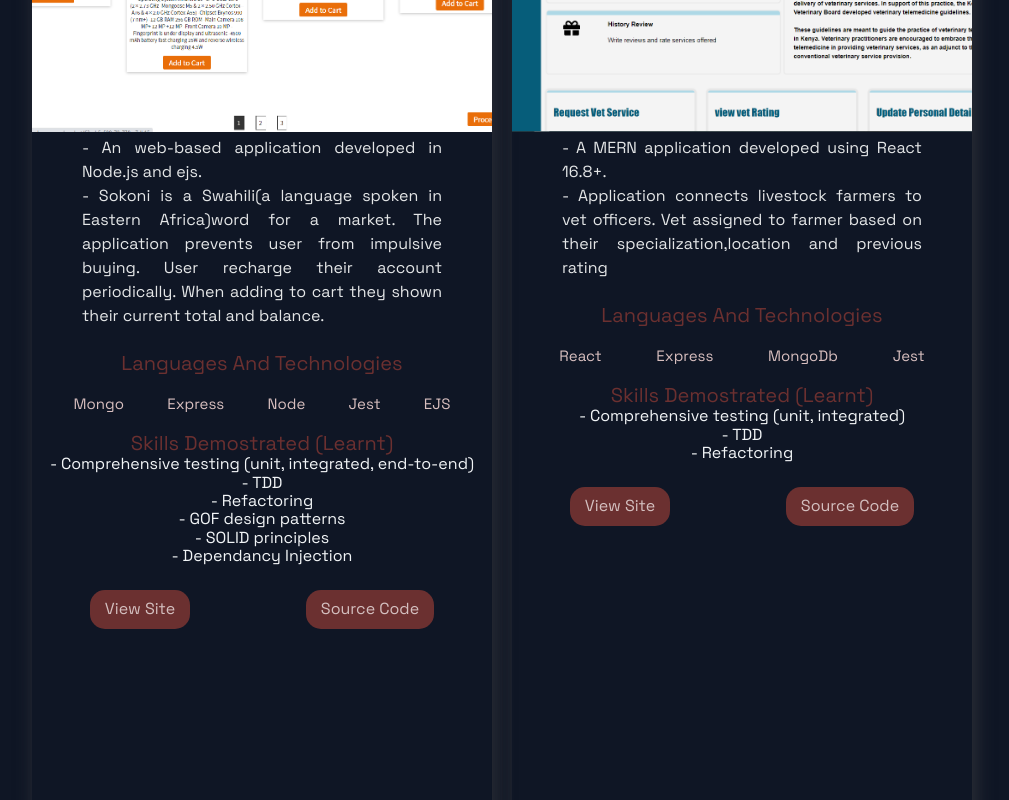
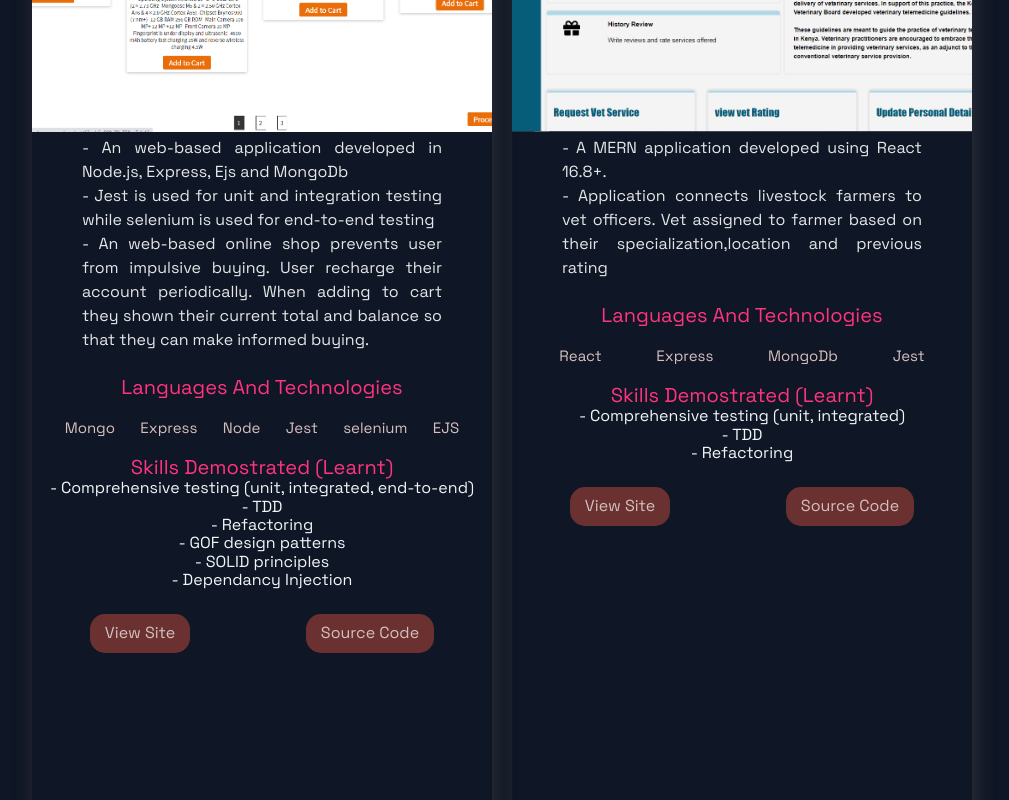
Before and after one commit to samuelmaina/portifolio, a Next.js app: page / in a window 1280 px wide. Shown: the part 1500-2300 px from the top of the page, without its empty margins (138-1147 px from the left). Built offline with nearby package versions, Linux system fonts and the light colour scheme.

Commit message:
Changed the color of the Language and the Skill letters

```diff
--- a/src/components/Hero/Hero.js
+++ b/src/components/Hero/Hero.js
@@ -18,7 +18,7 @@ const Hero = (props) => (
         <SectionText>
           -A fullstack software engineer who has developed software for over 3
           years in dynamically(JavaScript(vanilla), Node.js , React.js, Python)
-          and statically typed languages(C++,C,java and C#).
+          and statically typed languages(C++,TypeScript, C,java and C#).
         </SectionText>
         <SectionText>
           -Experienced in different SDLC process such as Architecture,
--- a/src/components/Projects/ProjectsStyles.js
+++ b/src/components/Projects/ProjectsStyles.js
@@ -31,10 +31,11 @@ export const BlogCard = styled.div`
     width: 100%;
   }
 `;
+
 export const TitleContent = styled.div`
   text-align: center;
   font-size: 2rem;
-  color: #6b3030;
+  color: #ff347f;
   z-index: 20;
   width: 100%;
 `;
--- a/src/components/Technologies/Technologies.js
+++ b/src/components/Technologies/Technologies.js
@@ -74,8 +74,8 @@ const Technologies = () => (
         </picture>
         <ListContainer>
           <ListParagraph>
-            Experience with <br />
-            Scrum
+            Experienced in: <br />
+            -Scrum
           </ListParagraph>
         </ListContainer>
       </ListItem>
@@ -87,12 +87,12 @@ const Technologies = () => (
         </picture>
         <ListContainer>
           <ListParagraph>
-            Experience with <br />
-            Machine Learning arigorithms.
+            Experienced in: <br />
+            -Machine Learning arigorithms.
             <br />
-            Data visualization. <br />
-            Spark <br />
-            Hadoop <br />
+            -Data visualization. <br />
+            -Spark <br />
+            -Hadoop <br />
           </ListParagraph>
         </ListContainer>
       </ListItem>
@@ -103,8 +103,8 @@ const Technologies = () => (
         </picture>
         <ListContainer>
           <ListParagraph>
-            Experience with <br />
-            Figma in UI/UX design
+            Experience with: <br />
+            -Figma in UI/UX design
           </ListParagraph>
         </ListContainer>
       </ListItem>
--- a/src/constants/constants.js
+++ b/src/constants/constants.js
@@ -2,14 +2,14 @@ export const projects = [
   {
     title: "Sokoni",
     description: [
-      `An web-based application developed in Node.js and ejs.
+      `An web-based application developed in Node.js, Express, Ejs and MongoDb
     `,
-      `Sokoni is a Swahili(a language spoken in Eastern Africa)word for a market.
-       The application prevents user from impulsive buying. User recharge their account periodically.
-       When adding to cart they shown their current total and balance.`,
+      "Jest is used for unit and integration testing while selenium is used for end-to-end testing",
+      `An web-based online shop prevents user from impulsive buying. User recharge their account periodically.
+       When adding to cart they shown their current total and balance so that they can make informed buying.`,
     ],
     images: ["/images/sokoni.png"],
-    tags: ["Mongo", "Express", "Node", "Jest", "EJS"],
+    tags: ["Mongo", "Express", "Node", "Jest", "selenium", "EJS"],
     skills: [
       "Comprehensive testing (unit, integrated, end-to-end)",
       "TDD",
@@ -53,6 +53,7 @@ export const projects = [
     description: [
       "A 3D rendering application made in C++",
       "Uses linear algebra and Mathematics to create objects and lights ",
+      "Some of the concepts covered include Matrix multiplication, Markov Chains, Determinants",
     ],
     images: ["/images/raytracer.png"],
     tags: ["C++", "CMake", "SDL2"],
@@ -65,7 +66,7 @@ export const projects = [
     title: "Guess Game",
     description: ["A simple guess game app build using React Native"],
     images: ["/images/guess_game.webp"],
-    tags: ["PHP", "SQL", "HTML", "CSS"],
+    tags: ["React Native", "Java"],
     skills: ["Refactor"],
     source: "https://github.com/samuelmaina/kiambu_high_school",
     visit: "https://kiambu-high.herokuapp.com/",
@@ -76,7 +77,8 @@ export const projects = [
       "Java Implementation of Different Encryption Methods and Prime Number theories",
     description: [
       "A java implementation of the RSA encryption in a TDD manner.",
-      "Have done other Security algorithms using TDD  which can be found at the github profile.",
+      "Have done other Security algorithms using TDD  which can be found at my github profile",
+      "Such algorithms include Sieve of Erasthones, Rabin-Miller Primarity test etc.",
     ],
     images: ["/images/encryption.jpg"],
     tags: ["java", "junit"],
```
